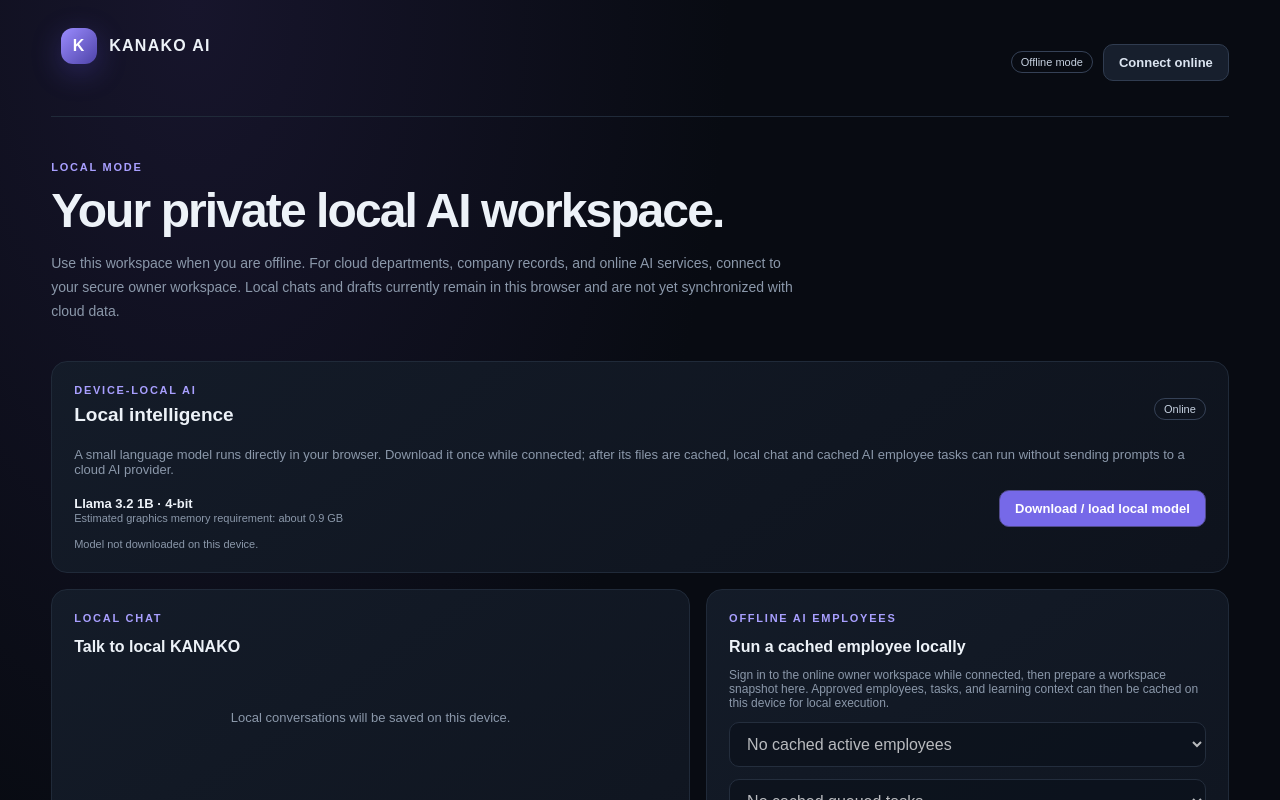
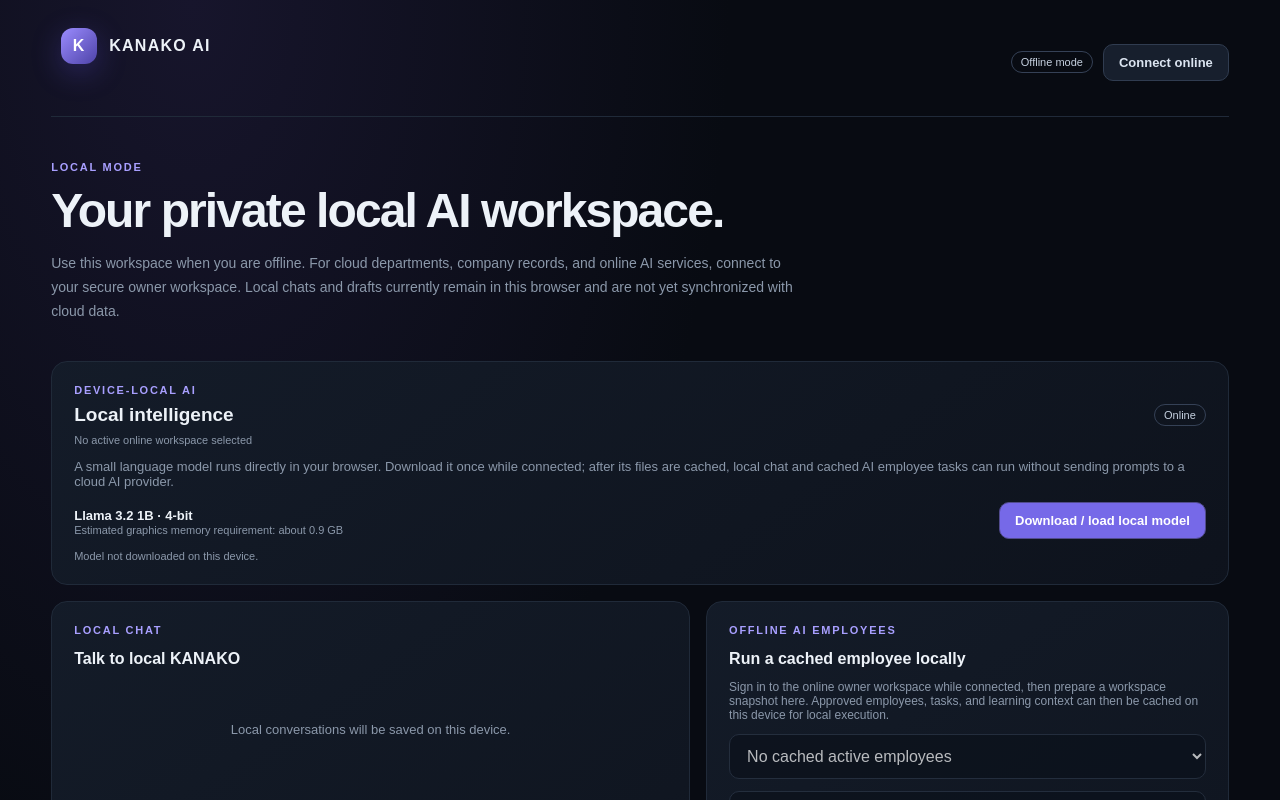
Before and after one commit to Decker143/kanako-ai, a Next.js app: page /offline in a window 1280 px wide. Shown: the top 800 px of the page. Built offline with nearby package versions, Linux system fonts and the light colour scheme.

Commit message:
Show active workspace in offline workspace UI

```diff
--- a/components/offline-ai-workspace.tsx
+++ b/components/offline-ai-workspace.tsx
@@ -16,6 +16,7 @@ type OfflinePreviousRun = { agent_id: string; input: unknown; output: unknown; c
 type OfflineSnapshot = {
   id: string;
   organizationId: string;
+  organizationName: string;
   preparedAt: string;
   agents: OfflineAgent[];
   tasks: OfflineCloudTask[];
@@ -486,7 +487,7 @@ export function OfflineAIWorkspace() {
 
   return <div className="offline-workspace">
     <div className="panel">
-      <div className="row-between"><div><div className="eyebrow">DEVICE-LOCAL AI</div><h2 style={{margin:"8px 0"}}>Local intelligence</h2></div><span className="pill">{online ? "Online" : "Offline"}</span></div>
+      <div className="row-between"><div><div className="eyebrow">DEVICE-LOCAL AI</div><h2 style={{margin:"8px 0"}}>Local intelligence</h2><p className="muted" style={{fontSize:11,margin:0}}>{snapshot?.organizationId === organizationId ? "Active workspace: " + snapshot.organizationName : organizationId ? "Active workspace selected · snapshot not prepared" : "No active online workspace selected"}</p></div><span className="pill">{online ? "Online" : "Offline"}</span></div>
       <p className="muted" style={{fontSize:13}}>A small language model runs directly in your browser. Download it once while connected; after its files are cached, local chat and cached AI employee tasks can run without sending prompts to a cloud AI provider.</p>
       <div className="row-between" style={{gap:12,flexWrap:"wrap"}}><div><strong style={{fontSize:13}}>Llama 3.2 1B · 4-bit</strong><div className="muted" style={{fontSize:11}}>Estimated graphics memory requirement: about 0.9 GB</div></div><button className="btn" onClick={prepareModel} disabled={loadingModel || modelReady}>{loadingModel ? "Preparing…" : modelReady ? "Local model ready" : "Download / load local model"}</button></div>
       {(loadingModel || modelProgress>0)&&<div style={{height:7,background:"#202a39",borderRadius:8,marginTop:14,overflow:"hidden"}}><div style={{height:"100%",width:modelProgress+"%",background:"#8b7cff",transition:"width .2s"}}/></div>}
```
